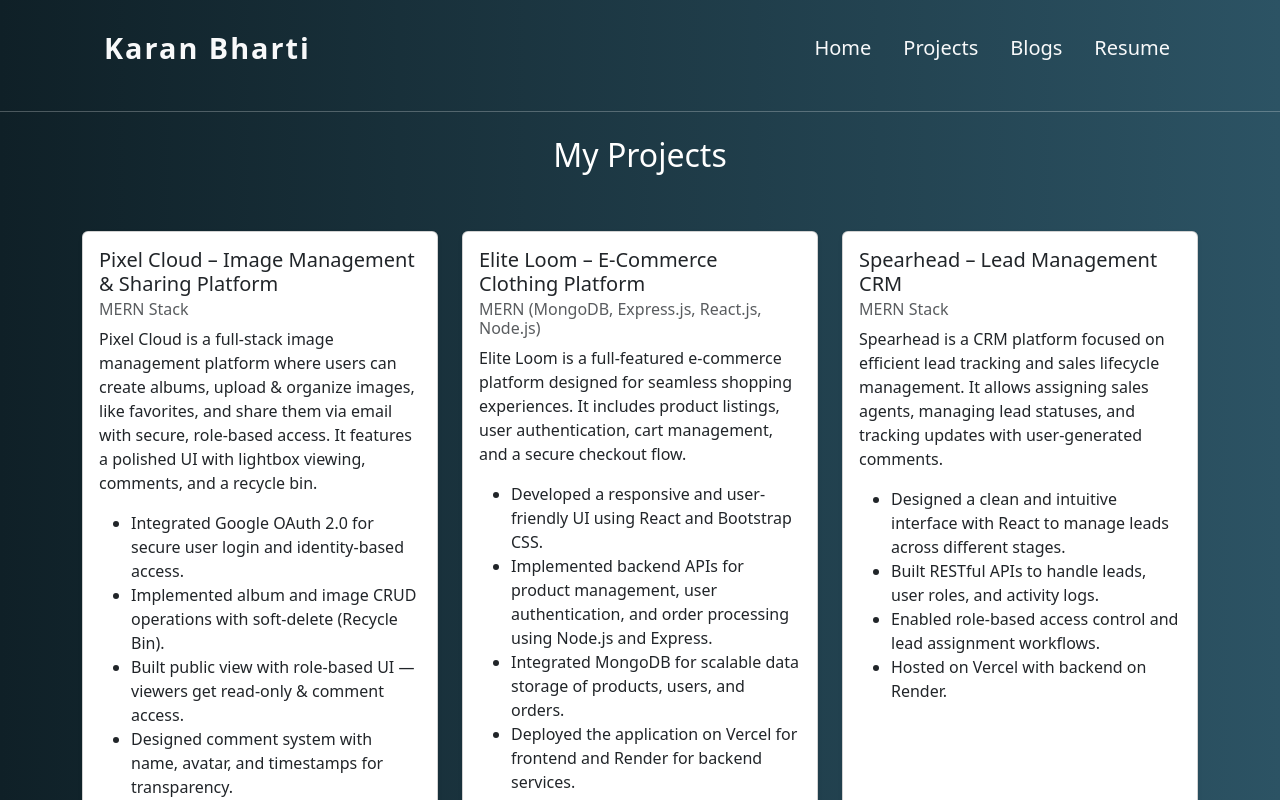
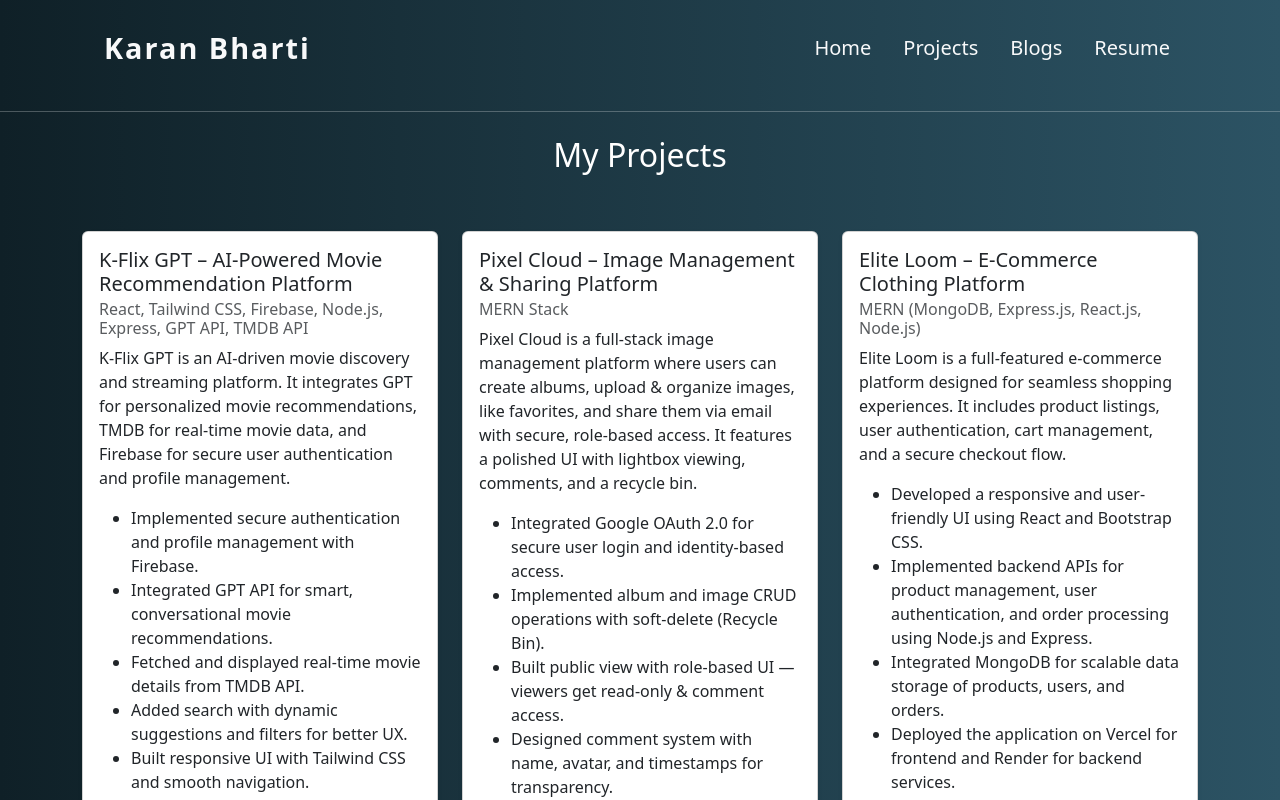
Before and after one commit to Karan-Bharti1/Karan-Bharti, a React (Vite) app: page /projects in a window 1280 px wide. Shown: the top 800 px of the page. Built offline with nearby package versions, Linux system fonts and the light colour scheme.

Commit message:
chore: updated Projects data

```diff
--- a/src/database/data.js
+++ b/src/database/data.js
@@ -1,4 +1,23 @@
 const projectsData=[
+    {
+  title: "K-Flix GPT – AI-Powered Movie Recommendation Platform",
+  techStack: "React, Tailwind CSS, Firebase, Node.js, Express, GPT API, TMDB API",
+  description: "K-Flix GPT is an AI-driven movie discovery and streaming platform. It integrates GPT for personalized movie recommendations, TMDB for real-time movie data, and Firebase for secure user authentication and profile management.",
+  features: [
+    "Implemented secure authentication and profile management with Firebase.",
+    "Integrated GPT API for smart, conversational movie recommendations.",
+    "Fetched and displayed real-time movie details from TMDB API.",
+    "Added search with dynamic suggestions and filters for better UX.",
+    "Built responsive UI with Tailwind CSS and smooth navigation.",
+    "Developed watchlist and trailer viewing features for engagement."
+  ],
+  links: {
+    live: "https://k-flix-omega.vercel.app/",
+    frontendRepo: "https://github.com/Karan-Bharti1/K-FLIX-V1",
+    backendRepo: "https://github.com/Karan-Bharti1/GPT-Integration-Access"
+  }
+}
+  ,
   {
   title: "Pixel Cloud – Image Management & Sharing Platform",
   techStack: "MERN Stack",
@@ -64,7 +83,6 @@ const projectsData=[
       frontendRepo: "https://github.com/Karan-Bharti1/Task-Finder",
       backendRepo: "https://github.com/Karan-Bharti1/TFB"
     }
-  },
-
+  }
 ];
 export default projectsData;
```
